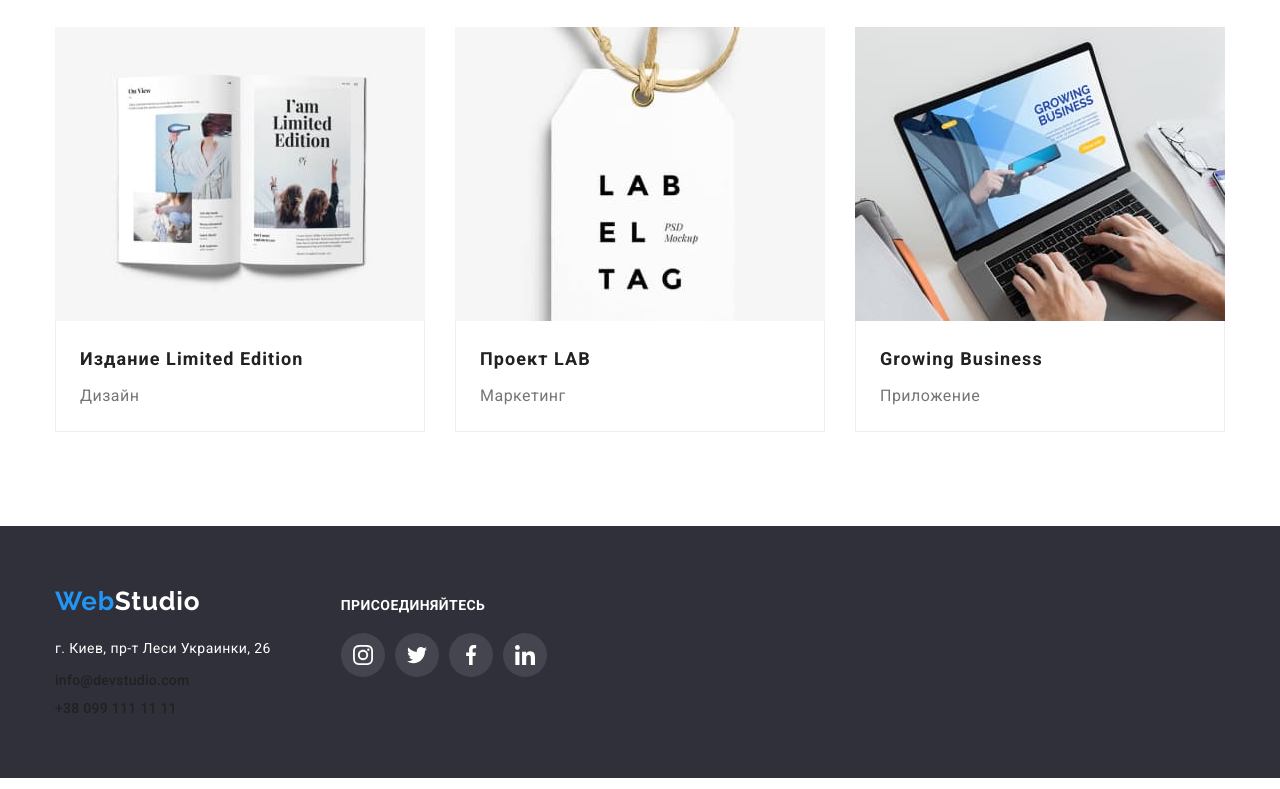
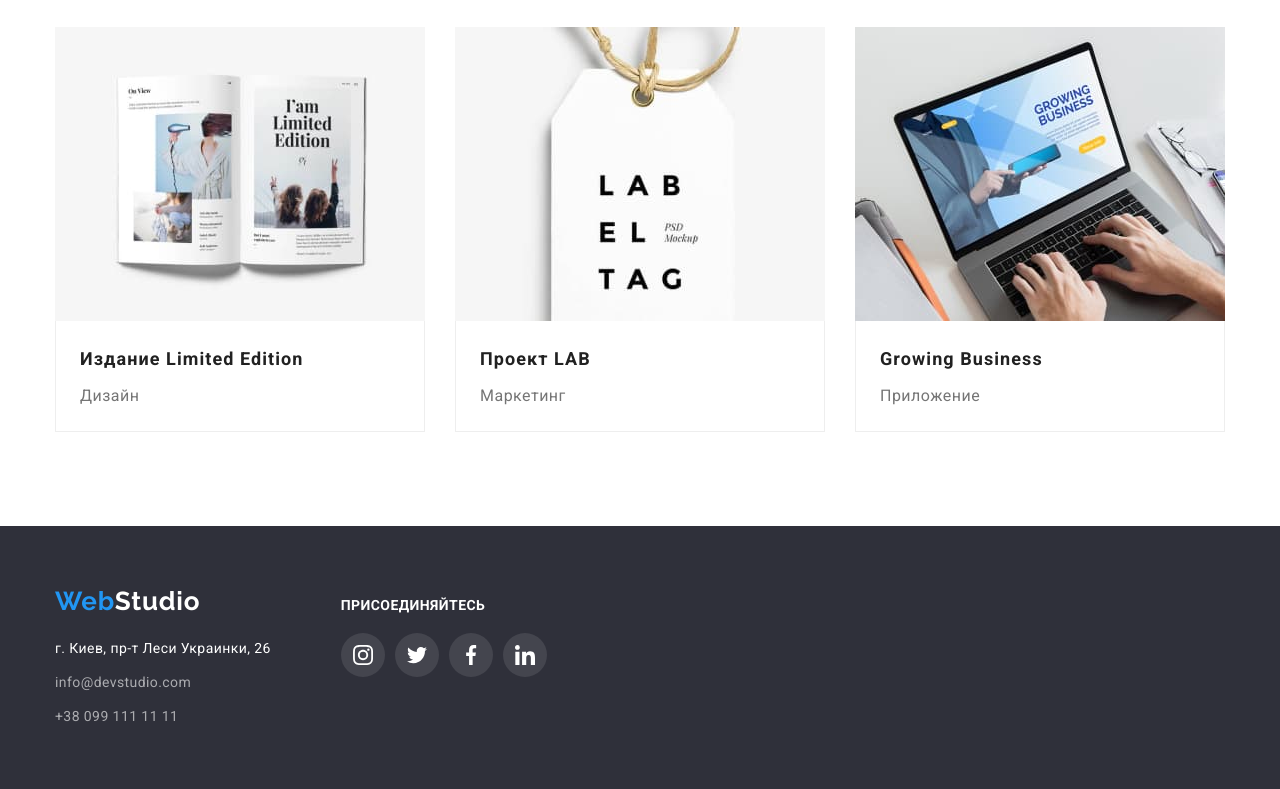
Before and after one commit to Uaskoa/goit-markup-hw-04, a plain HTML site: page portfolio.html in a window 1280 px wide. Shown: the part 1107-1896 px from the top of the page. Drawn offline with nearby package versions, Linux system fonts and the light colour scheme.

Commit message:
styles portfolio footer

```diff
--- a/portfolio.html
+++ b/portfolio.html
@@ -246,15 +246,13 @@
               </li>
               <li class="footer-contacts-all">
                 <a
-                  class="list-item footer-contacts link"
+                  class="list-item footer-mail link"
                   href="mailto:info@devstudio.com"
                   >info@devstudio.com</a
                 >
               </li>
               <li class="footer-contacts-all">
-                <a
-                  class="list-item footer-contacts link"
-                  href="tel:+380991111111"
+                <a class="list-item footer-tel link" href="tel:+380991111111"
                   >+38 099 111 11 11</a
                 >
               </li>
```
